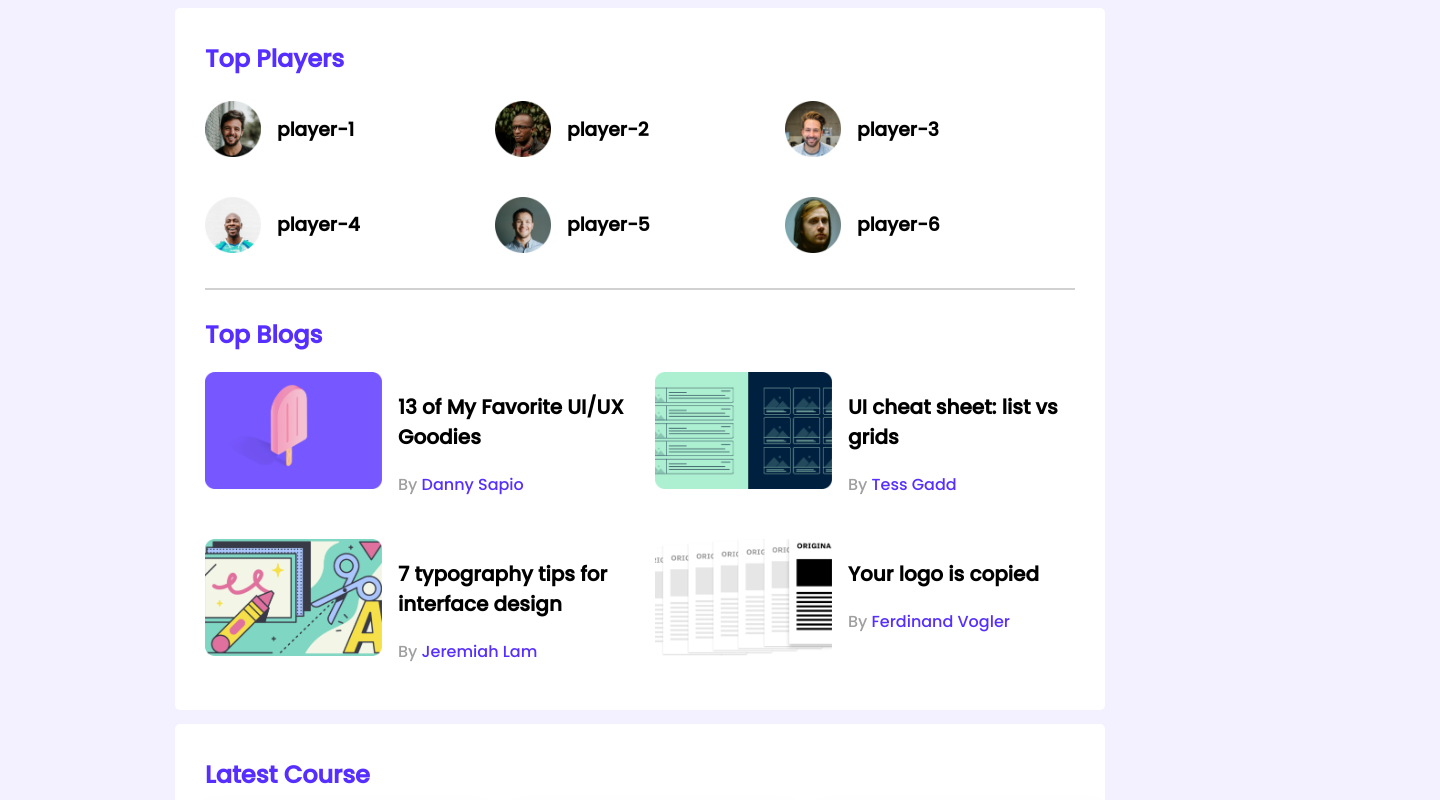
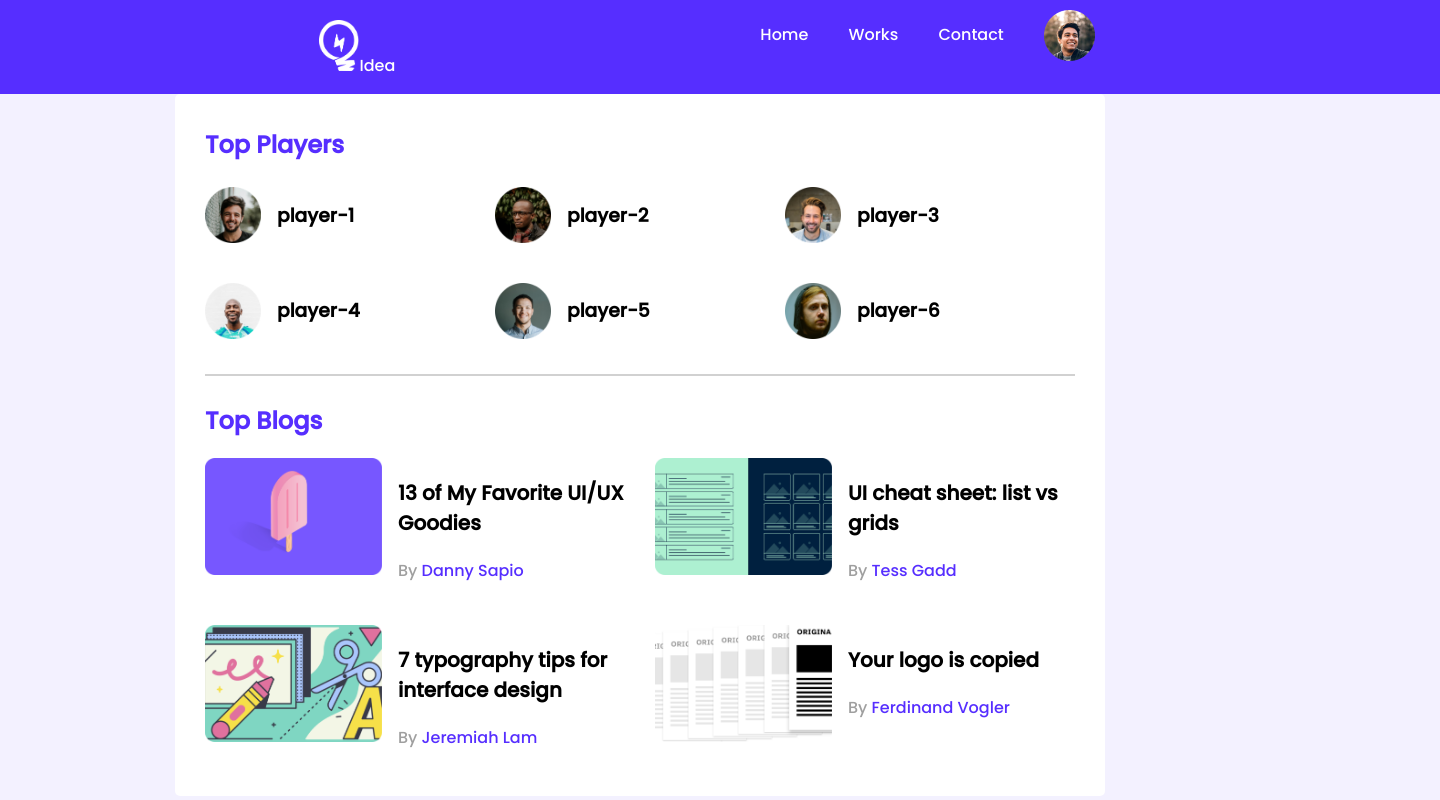
Before and after one commit to kmrulhsan/leaderboard-css, a plain HTML site: page index.html in a window 1280 px wide. Shown: the top 800 px of the page, 1440 px wide, since content can reach past the window. Drawn offline with Linux system fonts and the light colour scheme.

Commit message:
nav bar added

```diff
--- a/index.html
+++ b/index.html
@@ -13,7 +13,17 @@
 <body>
     <!-- header start -->
     <header>
+        <nav>
+            <span id="nav-left"> <img src="images/icons/logo.png" alt=""><a href="">Idea</a></span>
+            <span id="nav-right">
+                <a href="">Home</a>
+                <a href="">Works</a>
+                <a href="">Contact</a>
+                <a href=""><img src="images/icons/profile.png" alt=""></a>
+            </span>
 
+
+        </nav>
     </header>
     <!-- header end -->
     <main>
--- a/styles/style.css
+++ b/styles/style.css
@@ -3,7 +3,9 @@
 body {
   font-family: "Poppins", sans-serif;
   background: #f3f1ff;
+  margin: 0;
 }
+
 main {
   display: flex;
   flex-direction: column;
@@ -21,6 +23,39 @@ hr {
   margin-bottom: 27px;
 }
 
+/* nav bar style */
+header {
+  width: 1440px;
+  height: 94px;
+  background-color: #562eff;
+}
+nav {
+  display: flex;
+  justify-content: space-evenly;
+}
+nav a {
+  text-decoration: none;
+  color: #ffffff;
+  margin-right: 36px;
+}
+.fa-lightbulb {
+  font-size: 40px;
+}
+#nav-left {
+  padding: 20px;
+}
+#nav-left img {
+  width: 40.42px;
+  height: 51px;
+}
+#nav-right {
+  padding: 10px;
+}
+#nav-right img {
+  width: 51px;
+  height: 51px;
+  vertical-align: middle;
+}
 /* player section styling */
 .section-title {
   color: #562eff;
@@ -126,6 +161,7 @@ top blog styles
   .container {
     width: 100%;
   }
+
   .players,
   .courses,
   .blogs {
```
